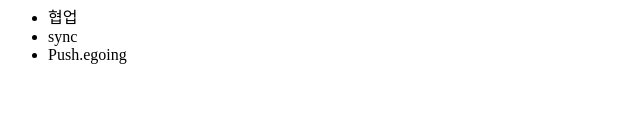
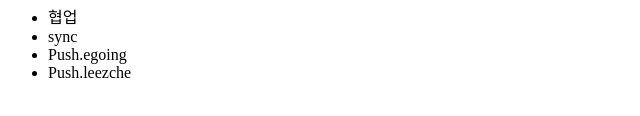
Before and after one commit to gsppro1031/opentutorials_git_gsppro1031, a plain HTML site: page index.html in a window 1280 px wide. Shown: the part 260-376 px from the top of the page, 0-640 px from the left. Drawn offline with Linux system fonts and the light colour scheme.

Commit message:
push.leezche 추가

```diff
--- a/index.html
+++ b/index.html
@@ -22,6 +22,7 @@
 			<li>협업</li>
 			<li>sync</li>
 			<li>Push.egoing</li>
+			<li>Push.leezche</li>
 		</ul>
 	</body>
 </html>
```
